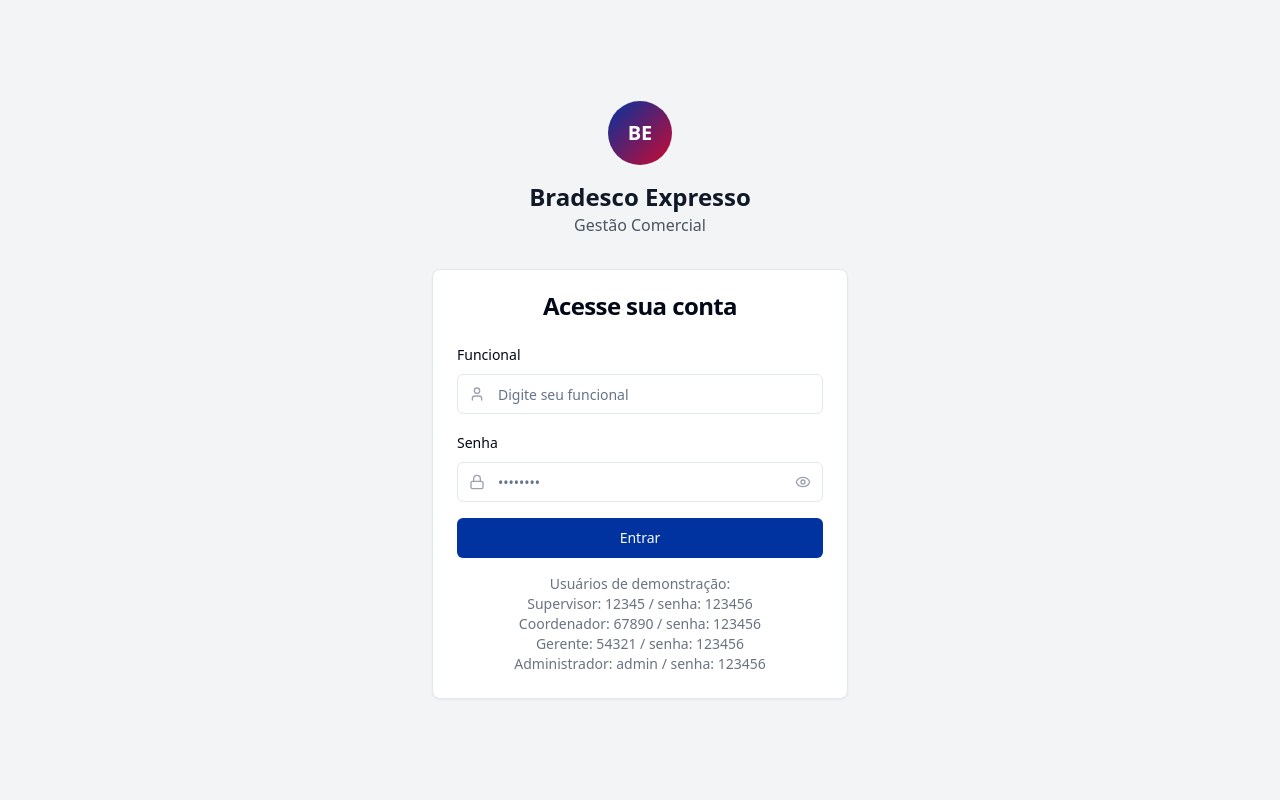
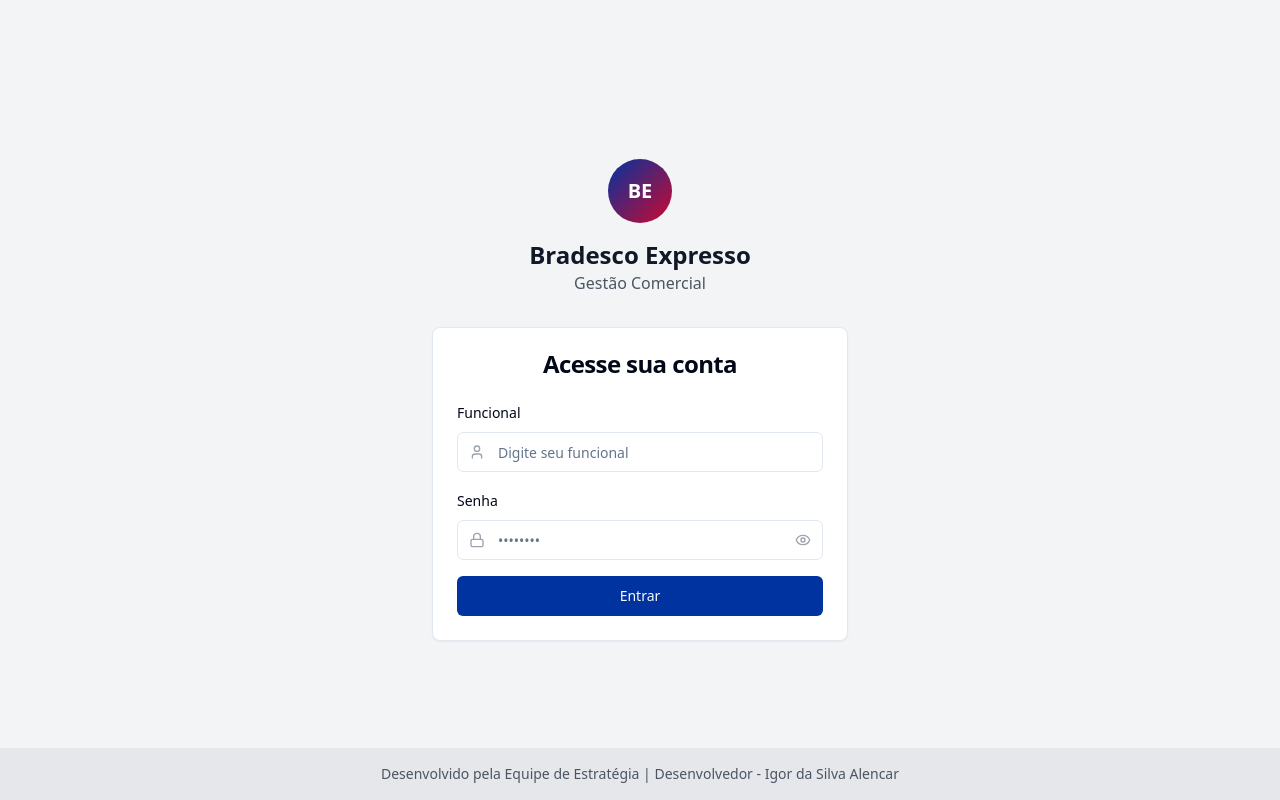
Before and after one commit to IgorSAlencar/gestao-comercial, a React (Vite) app: page /login in a window 1280 px wide. Built offline with nearby package versions, Linux system fonts and the light colour scheme.

Commit message:
Remove demo users and add footer
Remove the demo user information and add a footer with developer credits to the login page.

```diff
--- a/src/pages/Login.tsx
+++ b/src/pages/Login.tsx
@@ -34,7 +34,7 @@ const LoginPage: React.FC = () => {
   };
 
   return (
-    <div className="flex h-screen w-full items-center justify-center bg-gray-100">
+    <div className="flex h-screen w-full items-center justify-center bg-gray-100 relative">
       <div className="w-full max-w-md p-4">
         <div className="mb-8 text-center">
           <div className="mx-auto h-16 w-16 rounded-full bradesco-gradient flex items-center justify-center mb-4">
@@ -96,16 +96,14 @@ const LoginPage: React.FC = () => {
                 {isLoading ? "Autenticando..." : "Entrar"}
               </Button>
             </form>
-            <div className="mt-4 text-center text-sm text-gray-500">
-              <p>Usuários de demonstração:</p>
-              <p>Supervisor: 12345 / senha: 123456</p>
-              <p>Coordenador: 67890 / senha: 123456</p>
-              <p>Gerente: 54321 / senha: 123456</p>
-              <p>Administrador: admin / senha: 123456</p>
-            </div>
           </CardContent>
         </Card>
       </div>
+
+      {/* Footer with credits */}
+      <footer className="absolute bottom-0 w-full text-center py-4 bg-gray-200 text-sm text-gray-600">
+        Desenvolvido pela Equipe de Estratégia | Desenvolvedor - Igor da Silva Alencar
+      </footer>
     </div>
   );
 };
```
